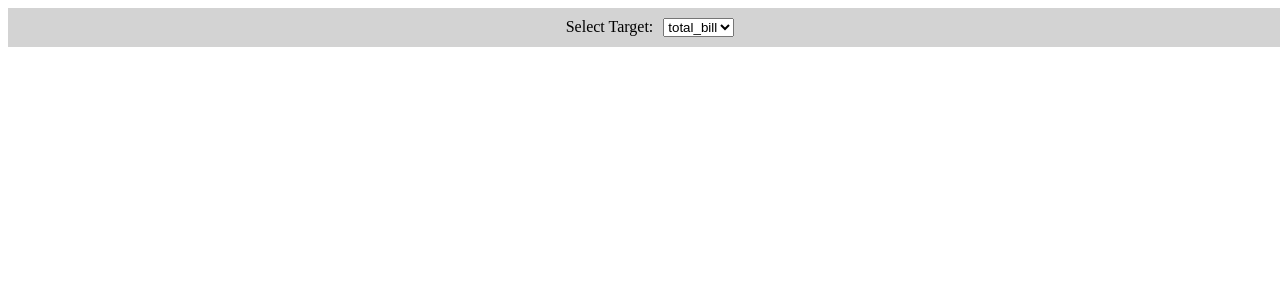
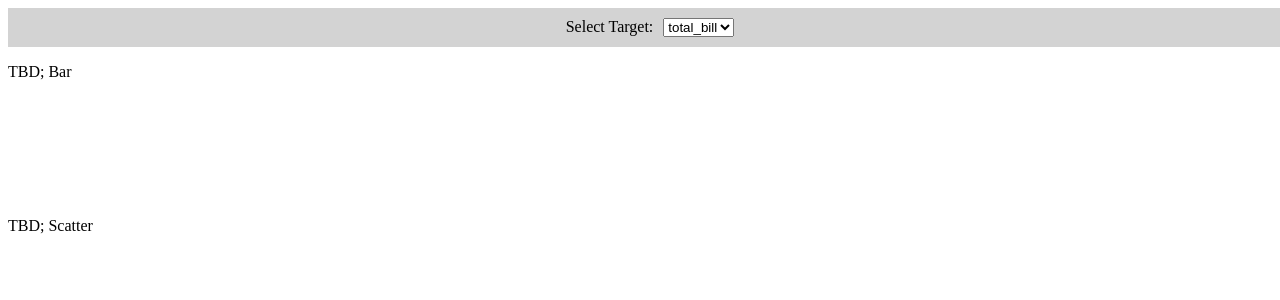
Before and after one commit to BadrAbushaar/react-app-sample, a React (Create React App) app: page / in a window 1280 px wide. Shown: the top 300 px of the page. Built offline with nearby package versions, Linux system fonts and the light colour scheme.

Commit message:
components

```diff
--- a/src/App.js
+++ b/src/App.js
@@ -2,6 +2,9 @@ import React, { Component } from "react";
 import * as d3 from "d3";
 import TIPS from './tips.csv'
 import './App.css';
+import BarChart from "./BarChart";
+import CorrMatrix from "./CorrMatrix";
+import Scatter from "./Scatter";
 
 class App extends Component {
     constructor(props) {
@@ -33,14 +36,14 @@ class App extends Component {
                 </div>
                 <div class="graph-container">
                     <div id="bar-chart">
-
+                        <BarChart></BarChart>
                     </div>
-                    <canvas id="corr-matrix">
-
-                    </canvas>
-                    <canvas id="scatter">
-
-                    </canvas>
+                    <div id="corr-matrix">
+                        <CorrMatrix></CorrMatrix>
+                    </div>
+                    <div id="scatter">
+                        <Scatter></Scatter>
+                    </div>
                 </div>
             </div>
         )
--- /dev/null
+++ b/src/BarChart.js
@@ -0,0 +1,19 @@
+import React, { Component } from "react";
+import * as d3 from "d3";
+
+class BarChart extends Component {
+    constructor(props) {
+        super(props)
+    }
+    componentDidMount() {
+
+    }
+    componentDidUpdate() {
+
+    }
+    render() {
+        return <p>TBD; Bar</p>
+    }
+}
+
+export default BarChart
--- /dev/null
+++ b/src/CorrMatrix.js
@@ -0,0 +1,21 @@
+import React, { Component } from "react";
+import * as d3 from "d3";
+
+class CorrMatrix extends Component {
+    constructor(props) {
+        super(props)
+    }
+    componentDidMount() {
+
+    }
+    componentDidUpdate() {
+
+    }
+    render() {
+        return <svg id="corr_svg">
+
+        </svg>
+    }
+}
+
+export default CorrMatrix
--- /dev/null
+++ b/src/Scatter.js
@@ -0,0 +1,19 @@
+import React, { Component } from "react";
+import * as d3 from "d3";
+
+class Scatter extends Component {
+    constructor(props) {
+        super(props)
+    }
+    componentDidMount() {
+
+    }
+    componentDidUpdate() {
+
+    }
+    render() {
+        return <p>TBD; Scatter</p>
+    }
+}
+
+export default Scatter
```
